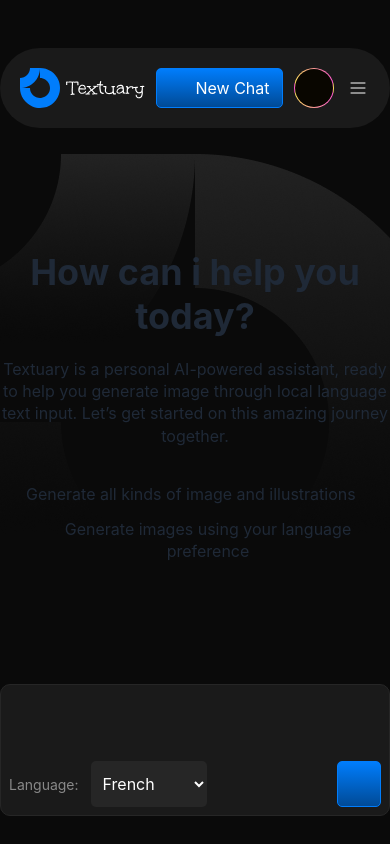
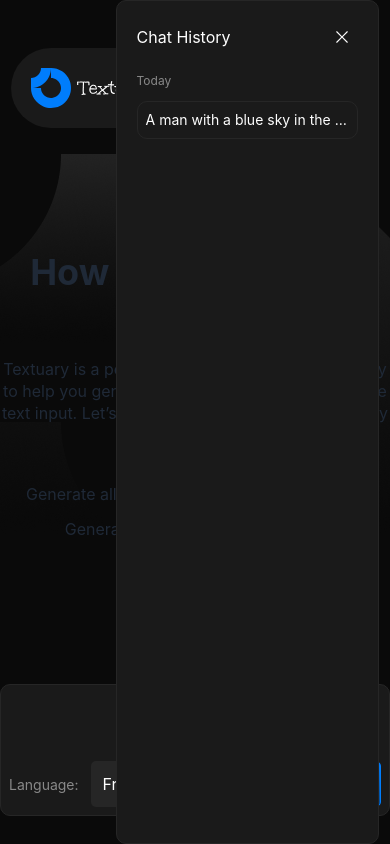
Before and after one commit to dejosemario/Textuary, a React (Create React App) app in the folder client/: page / in a window 390 px wide. Both pictures are taken after a click on the picture 358 px from the left and 88 px from the top of the page. Built offline with nearby package versions, Linux system fonts and the light colour scheme; no server answers; some icons are missing.

Commit message:
Add avatar menu and history side pane

```diff
--- a/client/src/components/atoms/CustomAvatar.tsx
+++ b/client/src/components/atoms/CustomAvatar.tsx
@@ -6,13 +6,15 @@
   type?: string;
   avatarClasses?: string;
   wrapperClasses?: string;
+  onClick: () => void;
 }
 
-const CustomAvatar: FC<CustomAvatarProps> = ({ src, size = 32 }) => {
+const CustomAvatar: FC<CustomAvatarProps> = ({ src, size = 32, onClick }) => {
   return (
     <div
       className={`relative border border-transparent bg-gradient-to-r from-[#FBDA61] to-[#FF5ACD] rounded-full`}
       style={{ width: size, height: size }}
+      onClick={onClick}
     >
       <div className="w-full h-full bg-[#090600] rounded-full flex items-center justify-center overflow-hidden">
         {src && (
--- /dev/null
+++ b/client/src/components/molecules/HistoryPane.tsx
@@ -0,0 +1,30 @@
+import cancelIcon from "../../assets/cancelIcon.svg";
+const HistoryPane = ({
+  onToggleHistoryMenu,
+}: {
+  onToggleHistoryMenu: () => void;
+}) => {
+  return (
+    <div className="absolute top-[0] sm:top-[134px] w-[263px] sm:w-[223px] h-[100%] sm:h-[calc(100%-298px)] border-[#262626] border-[1px] border-solid bg-[#1A1A1A] rounded-[10px] px-[20px] py-[20px] text-[#fefefe]">
+      <div className="flex items-center justify-between text-base mb-[20px]">
+        <p className="font-normal text-base">Chat History</p>
+        <img
+          src={cancelIcon}
+          alt="cancel icon"
+          onClick={onToggleHistoryMenu}
+          className="cursor-pointer"
+        />
+      </div>
+      <div>
+        <p className="font-normal text-xs mb-[12px] text-[#888888]">Today</p>
+        <div className="flex flex-col gap-[8px] ">
+          <div className="border-[#262626] border-[1px] border-solid rounded-[10px] px-[8px] py-[8px] text-ellipsis w-full overflow-hidden whitespace-nowrap text-sm">
+            A man with a blue sky in the background
+          </div>
+        </div>
+      </div>
+    </div>
+  );
+};
+
+export default HistoryPane;
--- /dev/null
+++ b/client/src/components/molecules/LogoutMenu.tsx
@@ -0,0 +1,13 @@
+import React from "react";
+
+const LogoutMenu = () => {
+  return (
+    <div className="absolute top-[130px] sm:top-[134px] w-[263px] sm:w-[176px]  border-[#262626] border-[1px] border-solid bg-[#1A1A1A] rounded-[10px] px-[20px] py-[20px] text-[#fefefe]">
+      <div className="border-[#262626] border-[1px] border-solid rounded-[10px] px-[8px] py-[8px] text-ellipsis w-full overflow-hidden whitespace-nowrap text-sm text-center">
+        Logout
+      </div>
+    </div>
+  );
+};
+
+export default LogoutMenu;
--- a/client/src/components/organisms/Header.tsx
+++ b/client/src/components/organisms/Header.tsx
@@ -3,17 +3,47 @@
 import CustomButton from "../atoms/CustomButton/CustomButton";
 import { Add } from "iconsax-react";
 import Logo from "../atoms/Logo";
+import HistoryPane from "../molecules/HistoryPane";
+import { useState } from "react";
+import LogoutMenu from "../molecules/LogoutMenu";
 
-const Header = () => (
-  <header className="flex justify-between item-center max-w-[734px] lg:w-[734px] w-[100%] bg-[#1A1A1A] rounded-[49px] p-[20px]">
+const Header = () => {
+  const [isMenuOpen, setIsMenuOpen] = useState(false);
+  // eslint-disable-next-line
+  const [isAvatarOpen, setIsAvatarOpen] = useState(false);
+  const handleToggleHistoryMenu = () => {
+    setIsMenuOpen(!isMenuOpen);
+  };
+
+  const handleToggleAvatarMenu = () => {
+    setIsAvatarOpen((prevIsAvatarOpen) => !prevIsAvatarOpen);
+  };
+
+  return (
+    <header>
+      <div className="flex justify-between item-center max-w-[734px] lg:w-[734px] w-[100%] bg-[#1A1A1A] rounded-[49px] p-[20px]">
         <Logo />
         <CustomButton iconBefore={<Add size="18" color="#FEFEFE" />}>
           New Chat
         </CustomButton>
         <div className="flex justify-between items-center gap-3">
-      <CustomAvatar size={40} />
-      <img src={menu} alt="hamburger" />
+          <CustomAvatar size={40} onClick={handleToggleAvatarMenu} />
+          <img
+            src={menu}
+            alt="hamburger"
+            onClick={handleToggleHistoryMenu}
+            className="cursor-pointer"
+          />
         </div>
+      </div>
+      <div className="flex justify-end">
+        {isMenuOpen && (
+          <HistoryPane onToggleHistoryMenu={handleToggleHistoryMenu} />
+        )}
+      </div>
+      <div className="flex justify-end">{isAvatarOpen && <LogoutMenu />}</div>
     </header>
   );
+};
+
 export default Header;
--- a/client/tailwind.config.js
+++ b/client/tailwind.config.js
@@ -23,8 +23,8 @@
           borderRadius: 500,
           background: "#007DFC",
           filter: "blur(400px)",
-          top: '-22px',
-          left: '-84px'
+          top: "-22px",
+          left: "-84px",
         },
       };
       addUtilities(newUtilities, ["responsive", "hover"]);
```
Also changed, not shown: client/src/assets/cancelIcon.svg (added), client/src/assets/information.svg (added). Lines whose indentation alone changed are shown as unchanged.
